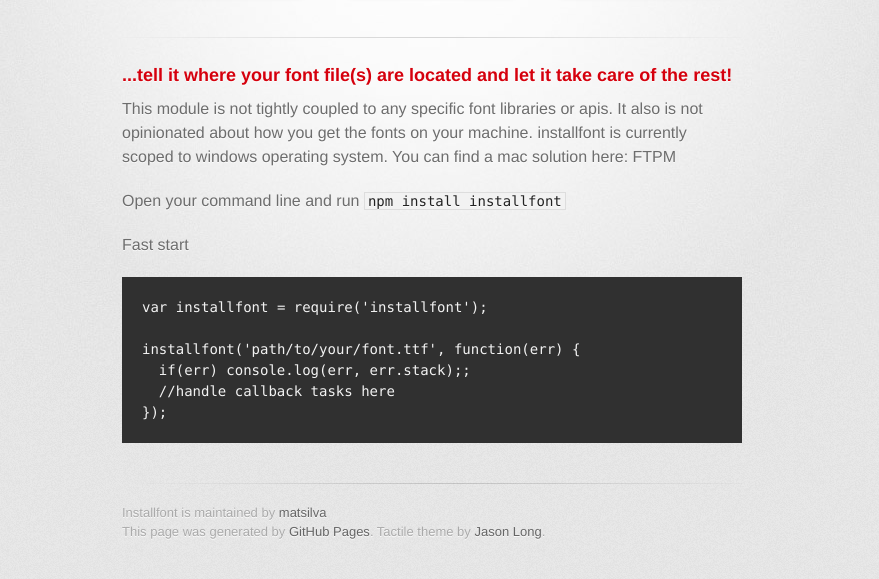
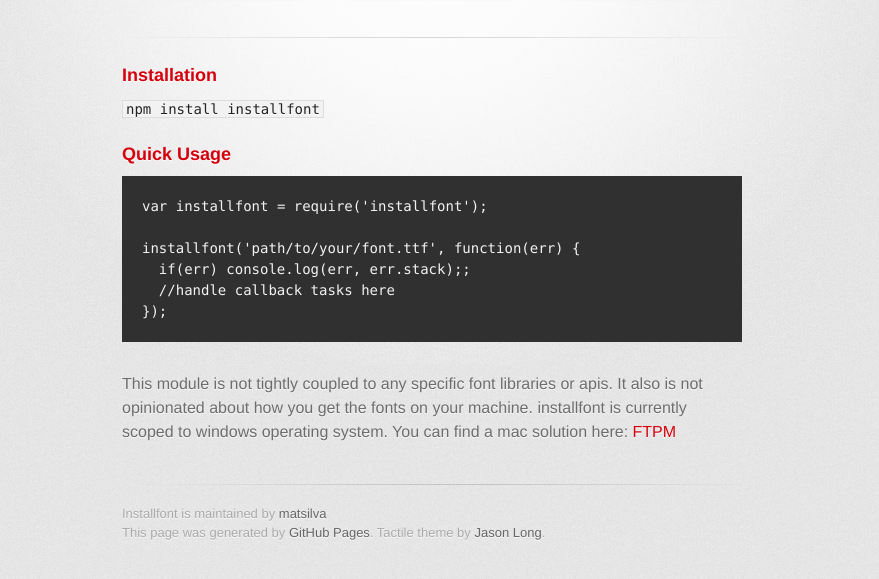
Before and after one commit to matsilva/installfont, a plain HTML site: page index.html in a window 1280 px wide. Shown: the part 209-788 px from the top of the page, without its empty margins (208-1087 px from the left). Drawn offline with Linux system fonts and the light colour scheme; a web font is replaced by a local one.

```diff
--- a/index.html
+++ b/index.html
@@ -32,13 +32,12 @@
 
         <section id="main_content">
           <h3>
-<a id="tell-it-where-your-font-files-are-located-and-let-it-take-care-of-the-rest" class="anchor" href="#tell-it-where-your-font-files-are-located-and-let-it-take-care-of-the-rest" aria-hidden="true"><span class="octicon octicon-link"></span></a>...tell it where your font file(s) are located and let it take care of the rest!</h3>
+<a id="installation" class="anchor" href="#installation" aria-hidden="true"><span class="octicon octicon-link"></span></a>Installation</h3>
 
-<p>This module is not tightly coupled to any specific font libraries or apis. It also is not opinionated about how you get the fonts on your machine. installfont is currently scoped to windows operating system. You can find a mac solution here: FTPM</p>
+<p><code>npm install installfont</code></p>
 
-<p>Open your command line and run <code>npm install installfont</code></p>
-
-<p>Fast start</p>
+<h3>
+<a id="quick-usage" class="anchor" href="#quick-usage" aria-hidden="true"><span class="octicon octicon-link"></span></a>Quick Usage</h3>
 
 <div class="highlight highlight-javascript"><pre><span class="pl-s">var</span> installfont <span class="pl-k">=</span> <span class="pl-s3">require</span>(<span class="pl-s1"><span class="pl-pds">'</span>installfont<span class="pl-pds">'</span></span>);
 
@@ -46,6 +45,11 @@
   <span class="pl-k">if</span>(err) <span class="pl-en">console</span><span class="pl-s3">.log</span>(err, err.stack);;
   <span class="pl-c">//handle callback tasks here</span>
 });</pre></div>
+
+<p>This module is not tightly coupled to any specific font libraries or apis.
+It also is not opinionated about how you get the fonts on your machine.
+installfont is currently scoped to windows operating system.
+You can find a mac solution here: <a href="http://heldr.github.io/ftpm/">FTPM</a></p>
         </section>
 
         <footer>
```
Also changed, not shown: params.json (+1 -1 lines).
